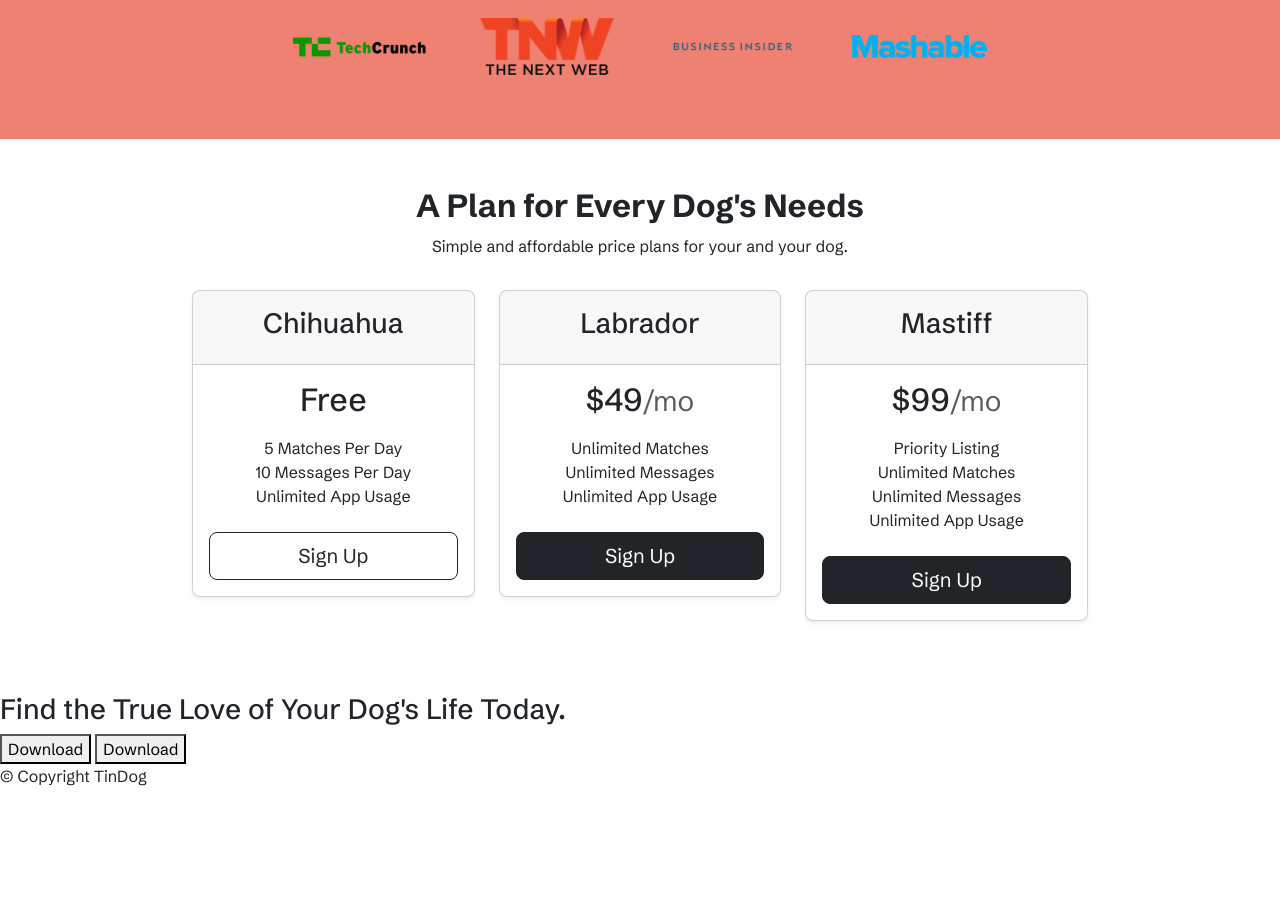
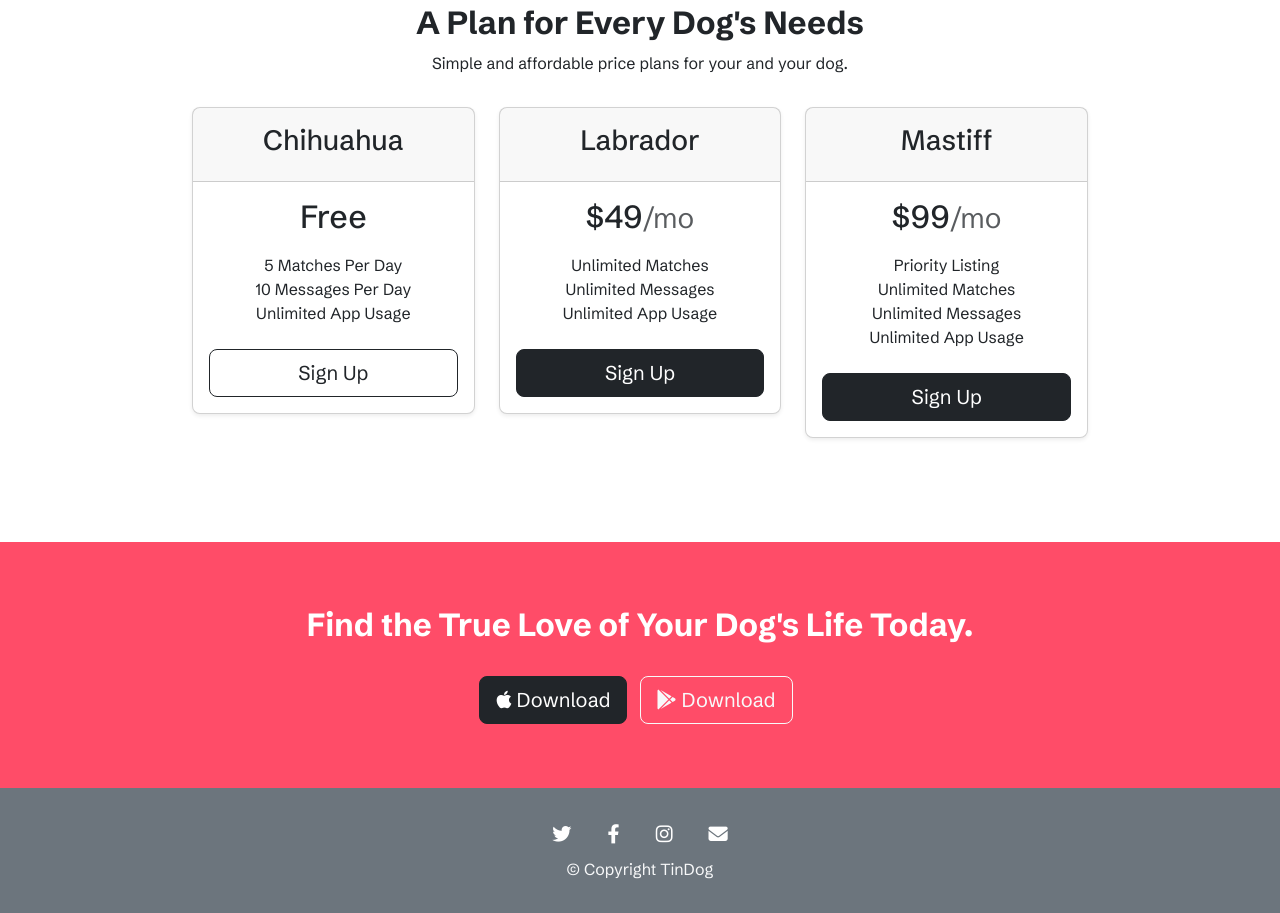
Before and after one commit to ernest-heh/tindog, a plain HTML site: page index.html in a window 1280 px wide. Shown: the part 1320-2233 px from the top of the page. Before the commit the page ends 2124 px from the top, so only its background shows below. Drawn offline with nearby package versions, Linux system fonts and the light colour scheme.

Commit message:
styled cta and footer section

```diff
--- a/css/styles.css
+++ b/css/styles.css
@@ -1,25 +1,32 @@
+html {
+  scroll-behavior: smooth;
+}
+
 body {
   font-family: "Schibsted Grotesk", sans-serif;
+}
+
+.container-fluid {
+  padding: 0rem 15% 4rem;
+}
+
+/* Title */
+#title h1 {
+  font-weight: 800;
+  font-size: 3.5rem;
+  line-height: 1.1;
 }
 
 #title {
   background-color: #ff4c68;
 }
 
-.container-fluid {
-  padding: 0rem 15% 2rem;
-}
-
-h1 {
-  font-weight: 800;
-  font-size: 3.5rem;
-  line-height: 1.1;
-}
-
-/* Title Img */
 #title-img {
   transform: rotate(25deg);
   width: 60%;
+  max-width: 300px;
+  position: absolute;
+  right: 22%;
   filter: drop-shadow(10px 10px 10px rgba(0, 0, 0, 0.4));
 }
 
@@ -35,7 +42,9 @@ h1 {
 
 /* Features Section */
 #features {
-  padding: 4rem 0 0;
+  padding-top: 4rem;
+  background-color: white;
+  position: relative;
 }
 
 #features i {
@@ -56,7 +65,7 @@ h1 {
 
 #features p {
   color: #8f8f8f;
-  margin-bottom: 4rem;
+  margin-bottom: 2rem;
 }
 
 /* Testimonial Section */
@@ -91,3 +100,46 @@ h1 {
   width: 15%;
   margin: 0 1.5rem;
 }
+
+/* CTA Section */
+#cta {
+  background: #ff4c68;
+  color: white;
+  text-align: center;
+  padding: 4rem 0;
+}
+
+#cta h3 {
+  font-size: 2rem;
+  font-weight: 700;
+  margin-bottom: 2rem;
+}
+
+/* Footer Section */
+#footer {
+  padding: 2rem 0 1rem;
+}
+
+.footer-icons a {
+  margin: 0 1rem;
+  font-size: 1.2rem;
+  transition: color 300ms;
+  color: white;
+}
+
+.footer-icons a:hover {
+  color: black;
+}
+
+@media (max-width: 992px) {
+  #title {
+    text-align: center;
+  }
+
+  #title-img {
+    position: static;
+    min-width: 300px;
+    transform: rotate(0deg);
+    filter: drop-shadow(0px 10px 10px rgba(0, 0, 0, 0.4));
+  }
+}
--- a/index.html
+++ b/index.html
@@ -45,13 +45,13 @@
           <div class="collapse navbar-collapse" id="navbarSupportedContent">
             <ul class="navbar-nav ms-auto">
               <li class="nav-item">
-                <a class="nav-link" href="">Contact</a>
+                <a class="nav-link" href="#footer">Contact</a>
               </li>
               <li class="nav-item">
-                <a class="nav-link" href="">Pricing</a>
+                <a class="nav-link" href="#pricing">Pricing</a>
               </li>
               <li class="nav-item">
-                <a class="nav-link" href="">Download</a>
+                <a class="nav-link" href="#cta">Download</a>
               </li>
             </ul>
           </div>
@@ -240,17 +240,30 @@
     </section>
 
     <!-- Call to Action -->
-
     <section id="cta">
       <h3>Find the True Love of Your Dog's Life Today.</h3>
-      <button type="button">Download</button>
-      <button type="button">Download</button>
+      <button class="btn btn-lg btn-dark me-2" type="button">
+        <i class="fa-brands fa-apple"></i> Download
+      </button>
+      <button class="btn btn-lg btn-outline-light me-2" type="button">
+        <i class="fa-brands fa-google-play"></i>
+        Download
+      </button>
     </section>
 
     <!-- Footer -->
+    <footer id="footer" class="bg-secondary text-center text-light">
+      <div class="footer-icons">
+        <a href="#"><i class="fa-brands fa-twitter"></i></a>
 
-    <footer id="footer">
-      <p>© Copyright TinDog</p>
+        <a href="#"><i class="fa-brands fa-facebook-f"></i></a>
+
+        <a href="#"><i class="fa-brands fa-instagram"></i></a>
+
+        <a href="#"><i class="fa-solid fa-envelope"></i></a>
+      </div>
+
+      <p class="mt-2">© Copyright TinDog</p>
     </footer>
 
     <script
```
